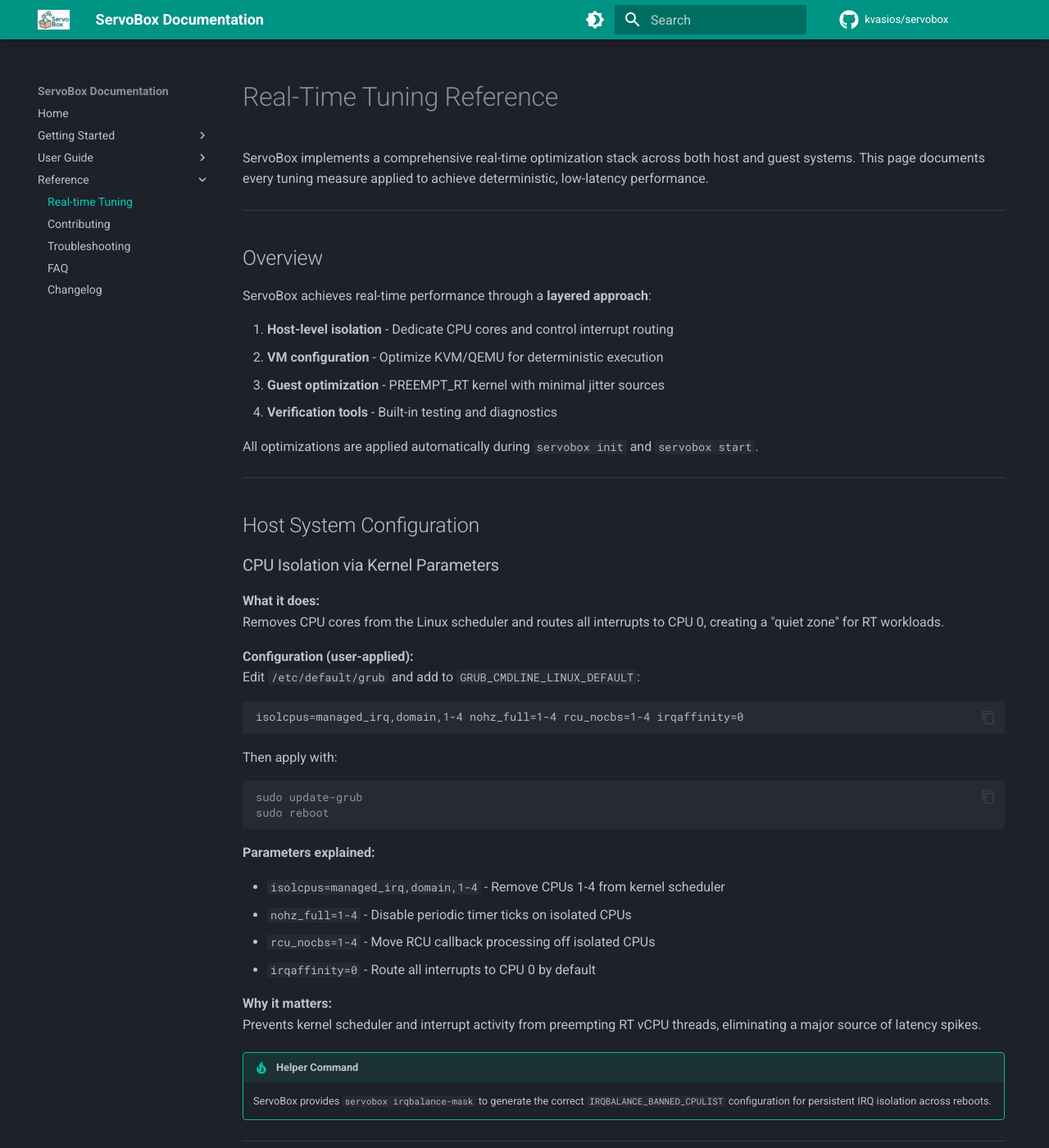
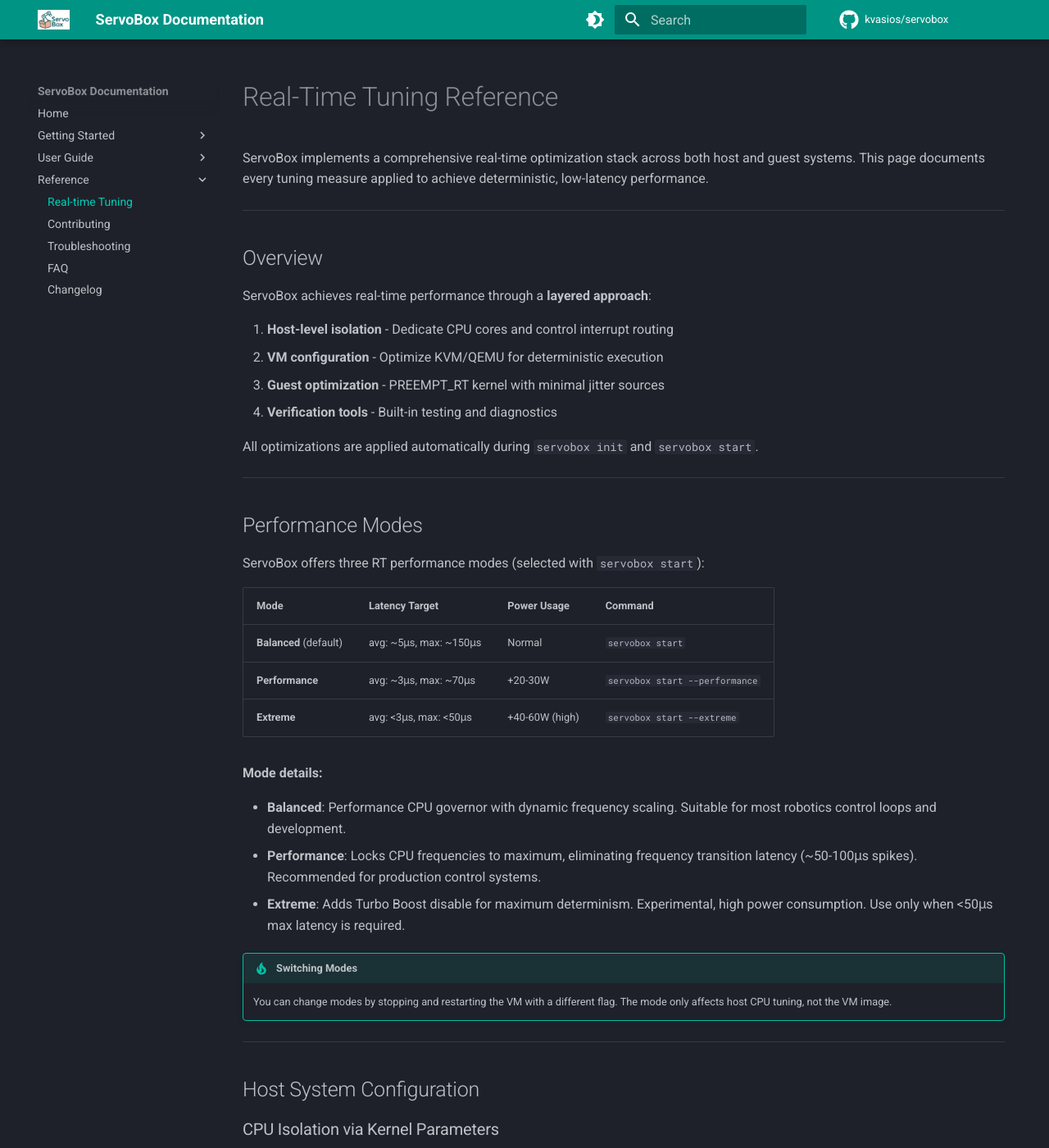
Before and after one commit to kvasios/servobox, an MkDocs documentation site: the page built from docs/content/reference/rt-tuning.md, in a window 1280 px wide and 1400 px high. Shown: the whole window at 82% size. Built offline with MkDocs 1.6.1 and Material for MkDocs 9.7.7, drawn with Linux system fonts in a browser that asks for light colours; comment, search, counter and statistics services are not loaded; some of the changed text lies outside the part shown.

Commit message:
adding servobox start option --balanced, --performance, --extreme

```diff
--- a/docs/content/reference/rt-tuning.md
+++ b/docs/content/reference/rt-tuning.md
@@ -14,6 +14,27 @@ ServoBox achieves real-time performance through a **layered approach**:
 4. **Verification tools** - Built-in testing and diagnostics
 
 All optimizations are applied automatically during `servobox init` and `servobox start`.
+
+---
+
+## Performance Modes
+
+ServoBox offers three RT performance modes (selected with `servobox start`):
+
+| Mode | Latency Target | Power Usage | Command |
+|------|---------------|-------------|---------|
+| **Balanced** (default) | avg: ~5μs, max: ~150μs | Normal | `servobox start` |
+| **Performance** | avg: ~3μs, max: ~70μs | +20-30W | `servobox start --performance` |
+| **Extreme** | avg: <3μs, max: <50μs | +40-60W (high) | `servobox start --extreme` |
+
+**Mode details:**
+
+- **Balanced**: Performance CPU governor with dynamic frequency scaling. Suitable for most robotics control loops and development.
+- **Performance**: Locks CPU frequencies to maximum, eliminating frequency transition latency (~50-100μs spikes). Recommended for production control systems.
+- **Extreme**: Adds Turbo Boost disable for maximum determinism. Experimental, high power consumption. Use only when <50μs max latency is required.
+
+!!! tip "Switching Modes"
+    You can change modes by stopping and restarting the VM with a different flag. The mode only affects host CPU tuning, not the VM image.
 
 ---
 
@@ -448,13 +469,15 @@ servobox test --duration 30 --stress-ng
 **What it does:**
 Runs `cyclictest` at 1kHz (1000μs interval) while optionally stressing the host with `stress-ng`.
 
-**Good results:**
+**Expected results by mode:**
 
-- Average latency: <50μs (excellent for 1kHz control)
-- Max latency: <200μs (acceptable jitter)
+| Mode | Average | Max (typical) | Rating |
+|------|---------|--------------|--------|
+| Balanced | 4-6μs | 100-200μs | GOOD |
+| Performance | 2-4μs | 50-80μs | EXCELLENT |
+| Extreme | <3μs | <50μs | EXCELLENT |
 
-**Typical results:**
-Average ~20-30μs, max ~80-150μs under stress on well-configured systems.
+Results depend on host hardware and isolation configuration. Use `servobox start --performance` for production control systems requiring <100μs worst-case latency.
 
 ---
 
@@ -463,8 +486,9 @@ Average ~20-30μs, max ~80-150μs under stress on well-configured systems.
 | Layer | Optimizations Applied |
 |-------|----------------------|
 | **Host Kernel** | CPU isolation (isolcpus, nohz_full, rcu_nocbs), IRQ affinity |
-| **Host Runtime** | IRQ pinning to CPU 0, performance governor, halt polling (50μs) |
-| **Host Advanced** | Optional: turbo off, C-states limited, SMT disabled |
+| **Host Runtime (Balanced)** | IRQ pinning to CPU 0, performance governor (dynamic freq), halt polling (50μs) |
+| **Host Runtime (Performance)** | + Locked CPU frequencies to max (no scaling transitions) |
+| **Host Runtime (Extreme)** | + Turbo Boost disabled for determinism |
 | **Hypervisor** | vCPU pinning, SCHED_FIFO priorities, KSM off (nosharepages) |
 | **VM Memory** | Locked, KSM disabled (nosharepages), THP disabled in guest |
 | **VM Hardware** | host-passthrough CPU, virtio multiqueue, cache=none disks |
```
Also changed, not shown: docs/content/index.md (+11 -1 lines), README.md, 2 other files.
